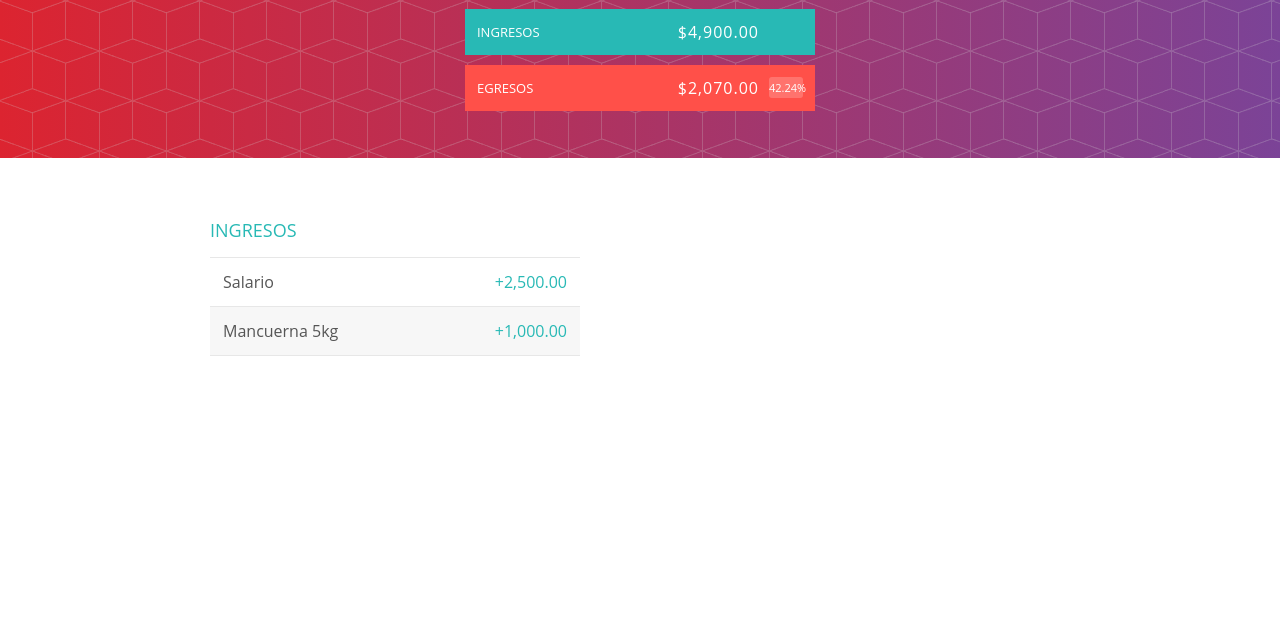
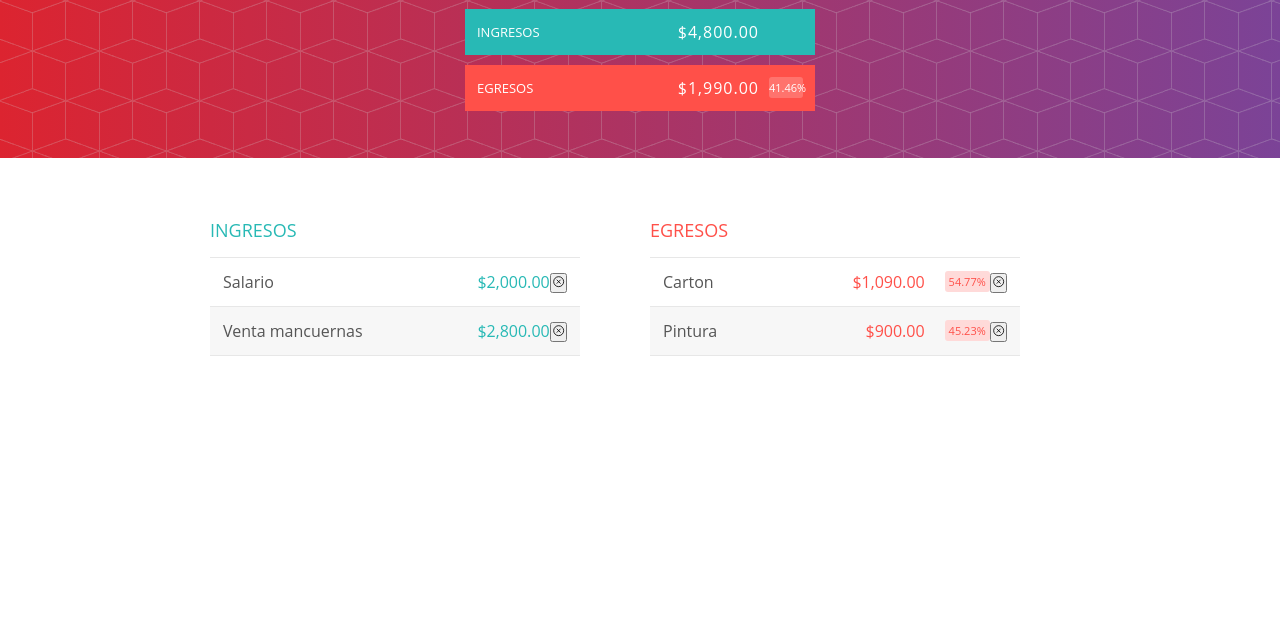
Before and after one commit to MaximilianoLazo/Presupuesto, a plain HTML site: page index.html in a window 1280 px wide. Shown: the part 162-800 px from the top of the page. Drawn offline with nearby package versions, Linux system fonts and the light colour scheme.

Commit message:
9Septiembre

```diff
--- a/index.html
+++ b/index.html
@@ -42,22 +42,52 @@
         <div class="ingreso">
             <h2 class='ingreso_titulo'>Ingresos</h2>
             <div id='lista-ingresos'>
+
                 <div class="elemento limpiarEstilos">
-                    <div class="elemento_descripcion">Salario</div>
+                    <div class="elemento_descripcion">x2 Mancuernas 16kg</div>
                     <div class="derecha limpiarEstilos">
                         <div class="elemento_valor">+2,500.00</div>
+                        <div class="elemento_eliminar">
+                            <button class="elemento_eliminar-btn">
+                                <ion-icon name="close-circle-outline"></ion-icon>
+                            </button>
+                        </div>
                     </div>
                 </div>
 
                 <div class="elemento limpiarEstilos">
-                    <div class="elemento_descripcion">Mancuerna 5kg</div>
+                    <div class="elemento_descripcion">x2 Mancuernas 10kg</div>
                     <div class="derecha limpiarEstilos">
-                        <div class="elemento_valor">+1,000.00</div>
+                        <div class="elemento_valor">+1,800.00</div>
+                        <div class="elemento_eliminar">
+                            <button class="elemento_eliminar-btn">
+                                <ion-icon name="close-circle-outline"></ion-icon>
+                            </button>
+                        </div>
+                    </div>
+                </div>
+
+            </div>
+        </div>
+
+        <div class="egreso">
+            <h2 class="egreso_titulo">Egresos</h2>
+            <div id='lista_egresos'>
+                <div class="elemento limpiarEstilos">
+                    <div class="elemento_descripcion">Cemento x50kg</div>
+                    <div class="derecha limpiarEstilos">
+                        <div class="elemento_valor">-7,90.00</div>
+                        <div class="elemento_porcentaje">21%</div>
+                        <div class="elemento_eliminar">
+                            <button class="elemento_eliminar-btn">
+                                <ion-icon name="close-circle-outline"></ion-icon>
+                            </button>
+                        </div>
                     </div>
                 </div>
             </div>
+
         </div>
-
 
     </div>
 
@@ -65,5 +95,7 @@
     <script src='js/Ingreso.js'></script>
     <script src='js/Egreso.js'></script>
     <script src='js/app.js'></script>
+    <script type="module" src="https://unpkg.com/ionicons@5.5.2/dist/ionicons/ionicons.esm.js"></script>
+    <script nomodule src="https://unpkg.com/ionicons@5.5.2/dist/ionicons/ionicons.js"></script>
 </body>
 </html>
--- a/js/app.js
+++ b/js/app.js
@@ -1,18 +1,20 @@
 const ingresos = [
-    new Ingreso('Salario',2100.00),
+    new Ingreso('Salario',2000.00),
     new Ingreso('Venta mancuernas', 2800.00)
 
 ];
 
 const egresos = [
-    new Egreso('Cemento', 1090.00),
-    new Egreso('Pintura',980.00)
+    new Egreso('Carton', 1090.00),
+    new Egreso('Pintura', 900.00)
 
 
 ];
 
 let cargarAPP = () =>{
     cargarCabecero();
+    cargarIngresos();
+    cargarEgresos();
 }
 
 let totalIngresos = () =>{
@@ -52,3 +54,64 @@ const formatoPorcentaje = (valor) =>{
     return valor.toLocaleString('en-US',{style:'percent', minimumFractionDigits:2});
 
 }
+
+const cargarIngresos = () =>{
+    let ingresosHTML = '';
+    for(let ingreso of ingresos){
+
+        ingresosHTML += crearIngresoHTML(ingreso);
+
+    }
+    document.getElementById('lista-ingresos').innerHTML = ingresosHTML;
+
+}
+const cargarEgresos = () =>{
+
+    let egresosHTML = '';
+
+    for(let egreso of egresos){
+
+        egresosHTML += crearEgresoHTML (egreso);
+    }
+    document.getElementById('lista_egresos').innerHTML = egresosHTML;
+}
+
+const crearEgresoHTML = (egreso) =>{
+    let egresoHTML = `
+    <div class="elemento limpiarEstilos">
+                    <div class="elemento_descripcion">${egreso.descripcion}</div>
+                    <div class="derecha limpiarEstilos">
+                        <div class="elemento_valor">${formatoMoneda(egreso.valor)}</div>
+                        <div class="elemento_porcentaje">${formatoPorcentaje(egreso.valor/totalEgresos())}</div>
+                        <div class="elemento_eliminar">
+                            <button class="elemento_eliminar-btn">
+                                <ion-icon name="close-circle-outline"></ion-icon>
+                            </button>
+                        </div>
+                    </div>
+                </div>
+
+    `
+    ;
+    return egresoHTML;
+
+}
+const crearIngresoHTML = (ingreso) => {
+
+    let ingresoHTML = `
+    <div class="elemento limpiarEstilos">
+    <div class="elemento_descripcion">${ingreso.descripcion}</div>
+    <div class="derecha limpiarEstilos">
+        <div class="elemento_valor">${formatoMoneda(ingreso.valor)}</div>
+        <div class="elemento_eliminar">
+            <button class="elemento_eliminar-btn">
+                <ion-icon name="close-circle-outline"></ion-icon>
+            </button>
+        </div>
+    </div>
+</div>
+
+    `
+    ;
+    return ingresoHTML;
+}
```
